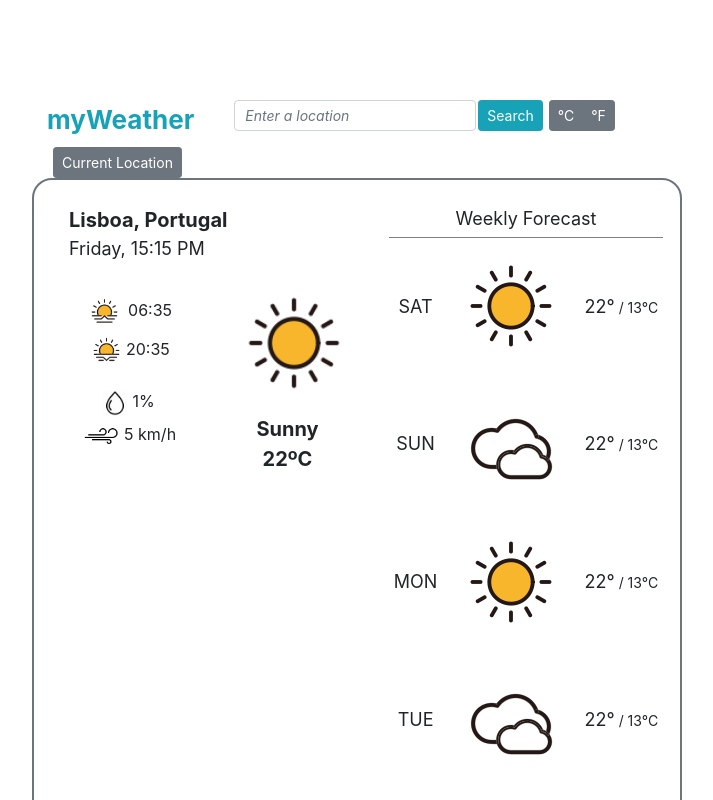
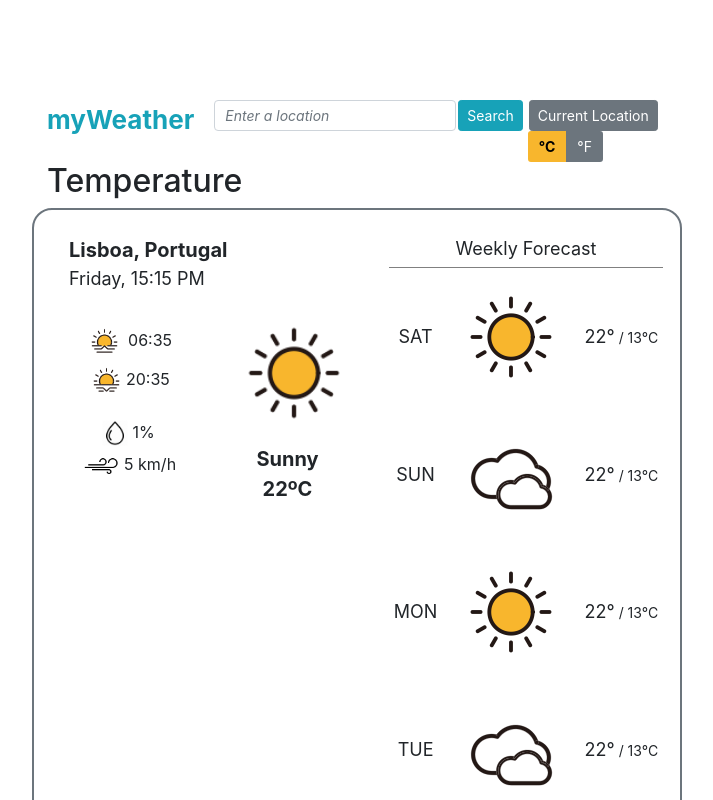
Before and after one commit to MargSousa/weather-app-shecodes, a React (Create React App) app: page / in a window 1280 px wide. Shown: the top 800 px of the page, without its empty margins (283-996 px from the left). Built offline with nearby package versions, Linux system fonts and the light colour scheme.

Commit message:
added responsive button

```diff
--- a/src/Header.css
+++ b/src/Header.css
@@ -8,7 +8,7 @@
   text-align: center;
   font-weight: bold;
   font-size: 26px;
-  margin-right: 40px;
+  margin-right: 20px;
   color: #17a2b8;
 }
 
--- a/src/TemperatureButton.css
+++ b/src/TemperatureButton.css
@@ -0,0 +1,32 @@
+.button-one, .button-two {
+	padding: 2px 8px 2px 8px;
+	background-color: #6c757d;
+	color: white;
+  font-size: 14px;
+	float: left;
+  border: 2px solid #98a1a7;
+}
+
+.button-one {
+  border-radius: 3px 0px 0px 3px;
+  margin-left: 5px;
+}
+.button-two {
+	border-radius: 0px 3px 3px 0px;
+}
+
+.active {
+	border: 3px solid #F8B62D;
+	background-color: #F8B62D;
+	color: black;
+	font-weight: bold;
+}
+
+.non-active {
+	color: white;
+	border: 3px solid #6c757d;
+}
+
+.non-active:hover {
+	border: 3px solid rgb(190, 186, 186);
+}
--- a/src/TemperatureButton.js
+++ b/src/TemperatureButton.js
@@ -1,4 +1,5 @@
 import React, { Component } from "react";
+import "./TemperatureButton.css";
 
 export default class TemperatureButton extends Component {
   constructor(props) {
@@ -6,20 +7,41 @@ export default class TemperatureButton extends Component {
   }
 
   activeCelsius = () => {
-    alert("I'm Celsius");
-  }
+    let buttonOne = document.getElementById("button-one");
+    let buttonTwo = document.getElementById("button-two");
+    let changeText = document.getElementById("celsius");
+
+    if (buttonOne.classList.contains("active")) {
+      buttonOne.classList.replace("non-active","active");
+      buttonTwo.classList.replace("active","non-active");
+    } else {
+      buttonOne.classList.replace("non-active","active");
+      buttonTwo.classList.replace("active","non-active");
+      changeText.innerHTML = `I'm Celsius`;
+    }
+  };
 
   activeFahrenheit = () => {
-    alert("I'm Fahrenheit");
-  }
+    let buttonOne = document.getElementById("button-one");
+    let buttonTwo = document.getElementById("button-two");
+    let changeText = document.getElementById("celsius");
+
+    if (buttonTwo.classList.contains("non-active")) {
+      buttonOne.classList.replace("active","non-active");
+      buttonTwo.classList.replace("non-active","active");
+      changeText.innerHTML = `I'm Farhneit`;
+    }
+  };
 
   render() {
     return (
-      <div className="temperature-button">
-        <div className="btn-group" role="group" aria-label="Basic example">
-          <button type="button" className="btn btn-secondary btn-sm ative" onClick={this.activeCelsius}>°C</button>
-          <button type="button" className="btn btn-secondary btn-sm" onClick={this.activeFahrenheit}>°F</button>
+      <div className="button-group">
+        <div className="temperature-button">
+          <button type="button" id="button-one" className="button-one active" onClick={this.activeCelsius}>°C</button>
+          <button type="button" id="button-two" className="button-two non-active" onClick={this.activeFahrenheit}>°F</button>
         </div>
+        <br/>
+        <div><h2 id="celsius">Temperature</h2></div>
       </div>
     )
   }
```
